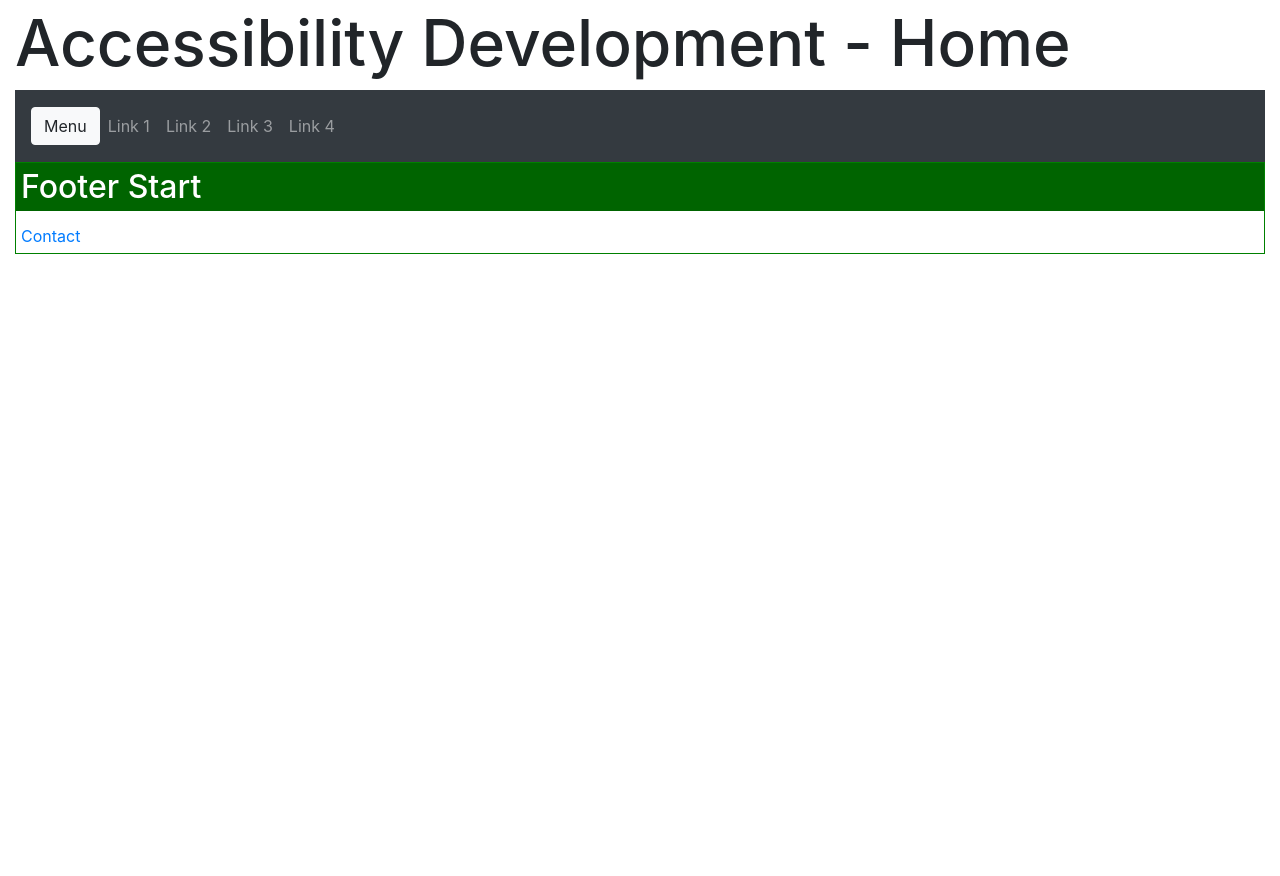
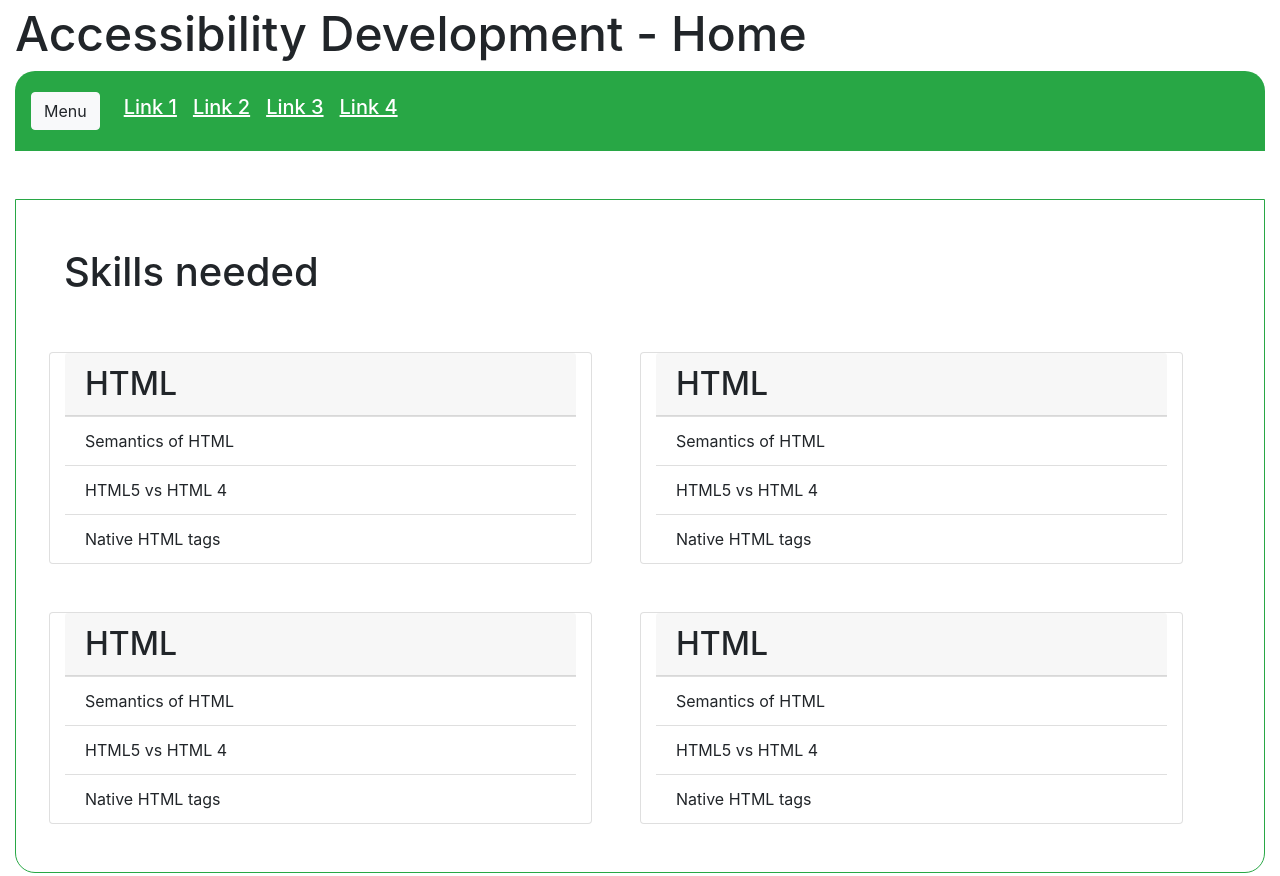
Before and after one commit to realShadabSaifi/Accessibility-Learning, a plain HTML site: page index.html in a window 1280 px wide. Shown: the top 876 px of the page. Before the commit the page ends 800 px from the top, so only its background shows below. Drawn offline with Linux system fonts and the light colour scheme.

Commit message:
Design added...

```diff
--- a/index.html
+++ b/index.html
@@ -11,6 +11,33 @@
     <link rel="stylesheet" href="./lib/css/bootstrap.css">
     <link rel="stylesheet" href="main.css">
     <script type="text/javascript" src="./main.js"></script>
+
+    <style>
+        .h3 {
+            font-size: 2rem;
+        }
+
+        .pt-0-cus {
+            padding-top: 0 !important;
+        }
+
+        .a11y-border-tl {
+            border-top-left-radius: 20px;
+        }
+
+        .a11y-border-tr {
+            border-top-right-radius: 20px;
+        }
+
+        .a11y-border-br {
+            border-bottom-right-radius: 20px;
+        }
+
+        .a11y-border-bl {
+            border-bottom-left-radius: 20px;
+        }
+    </style>
+
 </head>
 
 <body class="container-fluid">
@@ -19,25 +46,78 @@
         <h1>Accessibility Development - Home</h1>
     </header>
 
-    <nav class="navbar navbar-expand navbar-dark bg-dark p-3">
-        <button id="nav-btn" class="btn btn-light" type="button">
+    <nav class="navbar navbar-expand navbar-dark bg-success p-3 a11y-border-tl a11y-border-tr">
+        <div id="nav-btn" aria-expanded="true" tabindex="0" class="btn btn-light" type="button">
             Menu
-        </button>
-        <ul id="main-nav" class="navbar-nav">
+        </div>
+        <ul id="main-nav" class="navbar-nav ml-3">
             <li class="nav-item">
-                <a class="nav-link" href="#">Link 1</a>
+                <a class="nav-link text-white h5" href="#">Link 1</a>
             </li>
             <li class="nav-item">
-                <a class="nav-link" href="#">Link 2</a>
+                <a class="nav-link text-white h5" href="#">Link 2</a>
             </li>
             <li class="nav-item">
-                <a class="nav-link" href="#">Link 3</a>
+                <a class="nav-link text-white h5" href="#">Link 3</a>
             </li>
             <li class="nav-item">
-                <a class="nav-link" href="#">Link 4</a>
+                <a class="nav-link text-white h5" href="#">Link 4</a>
             </li>
         </ul>
     </nav>
+
+    <main class="mt-5 mb-5 border border-success a11y-border-bl a11y-border-br">
+
+        <h2 class="p-5">Skills needed</h2>
+        <div class="row p-5 pt-0-cus">
+            <div class="card col-lg col-md-12 col-sm-12 mr-5">
+                <h3 class="card-header h3">
+                    HTML
+                </h3>
+                <ul class="list-group list-group-flush">
+                    <li class="list-group-item">Semantics of HTML</li>
+                    <li class="list-group-item">HTML5 vs HTML 4</li>
+                    <li class="list-group-item">Native HTML tags</li>
+                </ul>
+            </div>
+
+            <div class="card col-lg col-md-12 col-sm-12 mr-5">
+                <h3 class="card-header h3">
+                    HTML
+                </h3>
+                <ul class="list-group list-group-flush">
+                    <li class="list-group-item">Semantics of HTML</li>
+                    <li class="list-group-item">HTML5 vs HTML 4</li>
+                    <li class="list-group-item">Native HTML tags</li>
+                </ul>
+            </div>
+
+        </div>
+        <div class="row p-5 pt-0-cus">
+            <div class="card col-lg col-md-12 col-sm-12 mr-5">
+                <h3 class="card-header h3">
+                    HTML
+                </h3>
+                <ul class="list-group list-group-flush">
+                    <li class="list-group-item">Semantics of HTML</li>
+                    <li class="list-group-item">HTML5 vs HTML 4</li>
+                    <li class="list-group-item">Native HTML tags</li>
+                </ul>
+            </div>
+
+            <div class="card col-lg col-md-12 col-sm-12 mr-5">
+                <h3 class="card-header h3">
+                    HTML
+                </h3>
+                <ul class="list-group list-group-flush">
+                    <li class="list-group-item">Semantics of HTML</li>
+                    <li class="list-group-item">HTML5 vs HTML 4</li>
+                    <li class="list-group-item">Native HTML tags</li>
+                </ul>
+            </div>
+
+        </div>
+    </main>
 
     <footer class="footer" role="contentinfo">
         <h2>Footer Start</h2>
--- a/main.css
+++ b/main.css
@@ -27,3 +27,15 @@ h1 {
 #nav-btn {
     cursor: pointer;
 }
+
+a {
+    text-decoration: underline;
+}
+
+h1 {
+    font-size: 3em;
+}
+
+h2 {
+    font-size: 2.5em;
+}
--- a/main.js
+++ b/main.js
@@ -7,4 +7,11 @@ window.onload = function () {
         $(this).attr("aria-expanded", $(this).attr("aria-expanded") == "false" ? true : false);
     });
 
+    $("#nav-btn").keydown(function (event) {
+        const keyCode = event.which;
+        if (keyCode == "13") {
+            $(this).click();
+        }
+    });
+
 }
```
